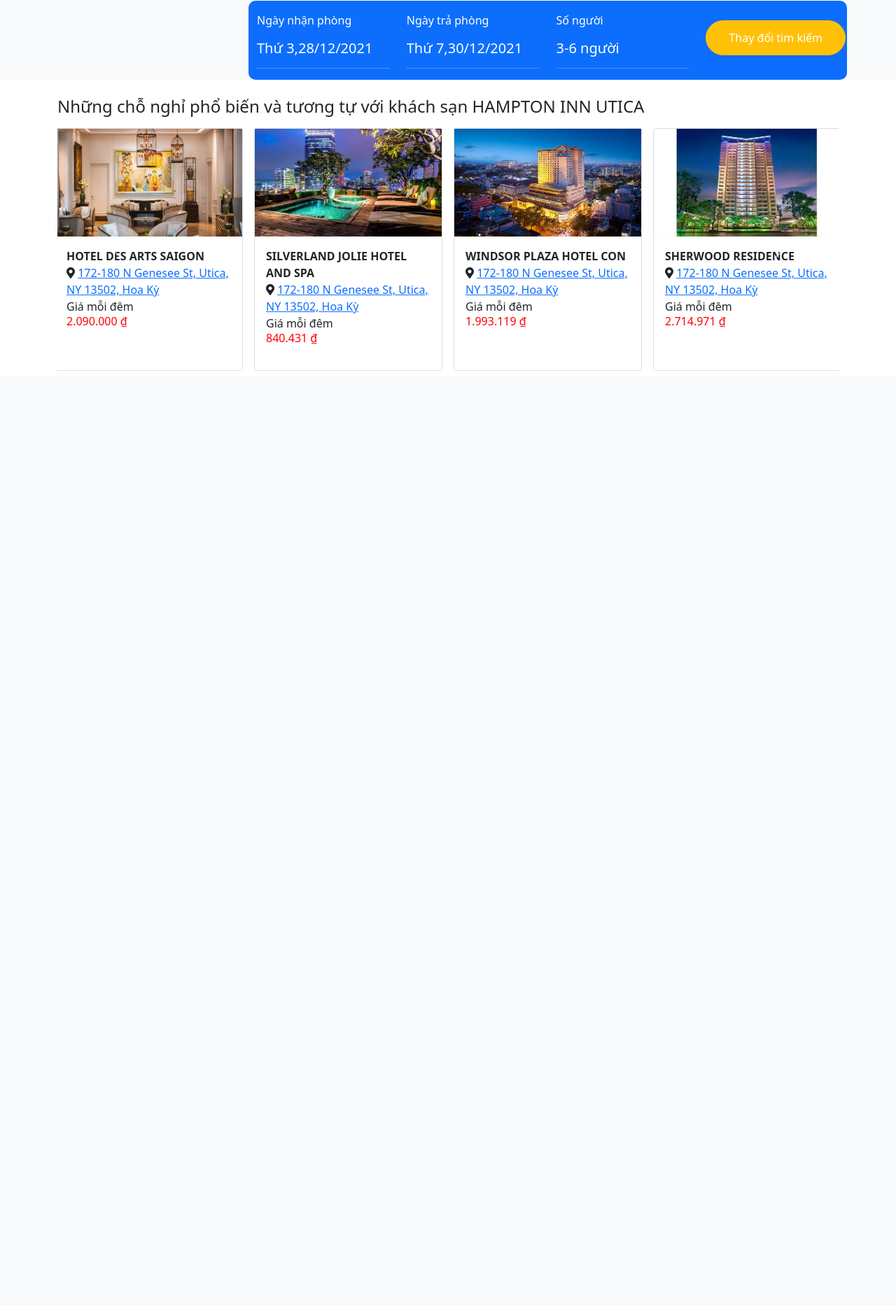
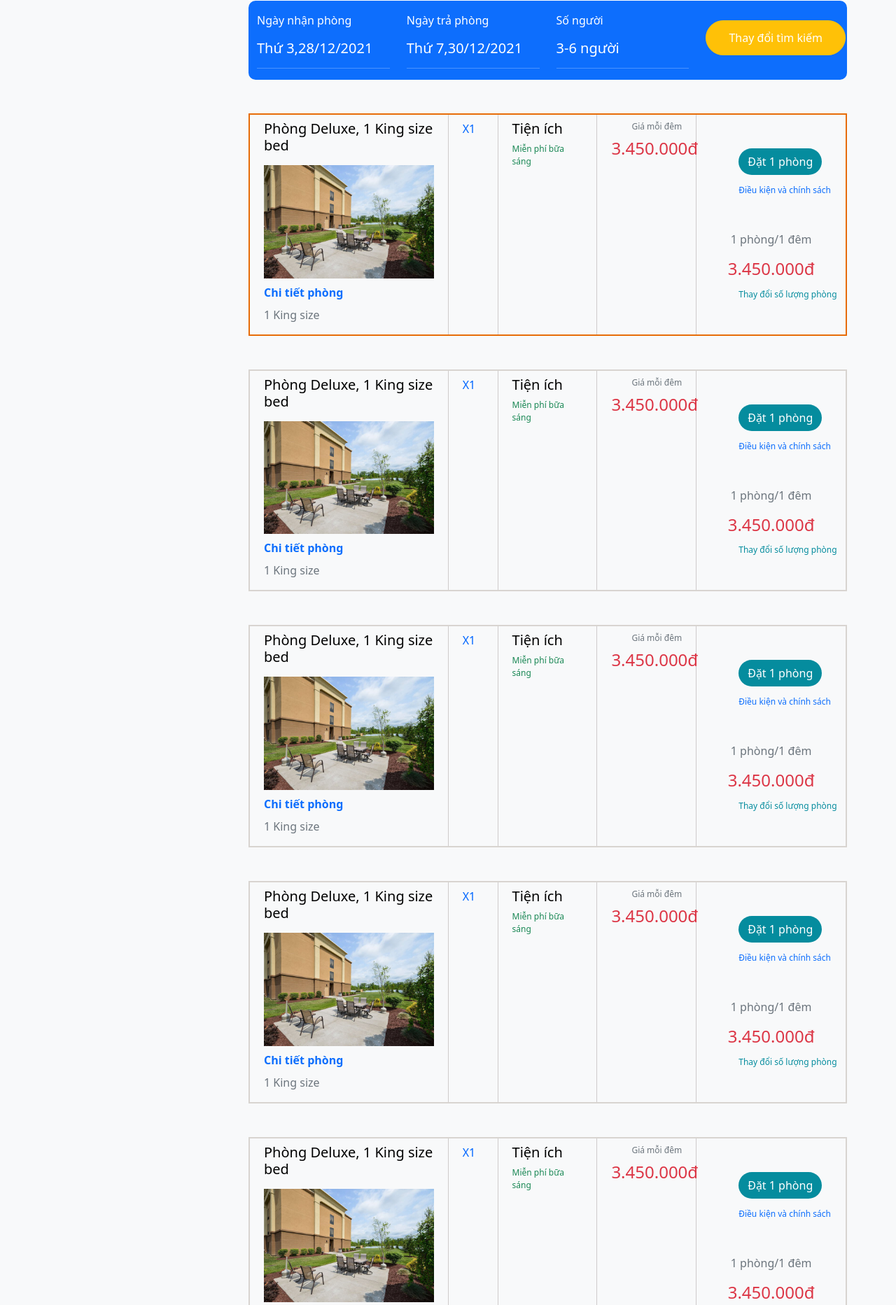
Before and after one commit to Dang-22/Hahalolo, a PHP site: page /hotel_detail.html in a window 1280 px wide. Shown: the part 957-2822 px from the top of the page at 70% size. Before the commit the page ends 1487 px from the top, so only its background shows below. Run offline with PHP 8.4, Linux system fonts and the light colour scheme; some libraries are stand-ins or nearby versions.

Commit message:
update khung đặt phòng

```diff
--- a/css/hotel_detail.css
+++ b/css/hotel_detail.css
@@ -89,3 +89,16 @@
 hr:not([size]) {
     height: 3px;
 }
+
+.anhphong {
+    border-right: solid 1px rgba(206, 202, 202, 0.973);
+}
+.khungdatphong {
+    border: solid 2px rgb(231, 108, 7);
+}
+.khungdatphong :hover {
+
+}
+.khungdatphongbenduoi {
+    border: solid 2px rgb(216, 212, 208);
+}
--- a/hotel_detail.html
+++ b/hotel_detail.html
@@ -191,6 +191,223 @@
                 <button class="btn btn-warning text-white btntimkiem">Thay đổi tìm kiếm</button>
               </div>
             </div>
+            <div class="row mt-5 khungdatphong">
+              <div class="col-md-4 anhphong">
+                <h5 class="text-black mt-2 ms-2">Phòng Deluxe, 1 King size bed</h5>
+                <img class="img-fluid  ps-2 pe-2 mb-2 mt-2" src="./img/hampton_inn.jpg" alt="">
+                <a href="" class="text-primary ms-2" style="text-decoration: none; font-weight: 700;">Chi tiết phòng</a>
+                <p class="text-secondary mt-2 ms-2"> 1 King size </p>
+              </div>
+              <div class="col-md-1 anhphong">
+                <p class="ps-2 pe-2 mb-2 mt-2">X1</p>
+              </div>
+              <div class="col-md-2 anhphong">
+                <h5 class="ps-2 pe-2 mb-2 mt-2 text-black">Tiện ích</h5>
+                <p class="ps-2 pe-2 mb-2 mt-2 text-success" style="font-size:12px">Miễn phí bữa sáng</p>
+
+              </div>
+              <div class="col-md-2 anhphong">
+                <p class="ps-2 pe-2 mb-2 mt-2 text-secondary text-end" style="font-size:12px">Giá mỗi đêm</p>
+                <h4 class="ps-2 pe-2 mb-2 mt-2 text-danger text-end">3.450.000đ</h4>
+              </div>
+              <div class="col-md-3 ">
+                <button class="btn text-white ms-5 mb-2 mt-5 "
+                  style="border-radius:25px ; background-color: rgb(5, 140, 158); ">Đặt 1 phòng</button>
+                <br>
+                <a href="" style="font-size : 12px;text-decoration: none;"
+                  class=" mb-2 mt-2 ms-5 ;color: rgb(5, 140, 158);   ">Điều kiện và chính sách</a>
+                <p class=" mb-2 mt-5 text-secondary text-center">1 phòng/1 đêm</p>
+                <h4 class=" mb-2 mt-3 text-center text-danger">3.450.000đ</h4>
+                <a class=" mb-2 mt-5 ms-5" href=""
+                  style="font-size: 12px ; text-decoration: none ;color: rgb(5, 140, 158);">Thay đổi số lượng phòng</a>
+              </div>
+            </div>
+            <div class="row mt-5 khungdatphongbenduoi">
+              <div class="col-md-4 anhphong">
+                <h5 class="text-black mt-2 ms-2">Phòng Deluxe, 1 King size bed</h5>
+                <img class="img-fluid  ps-2 pe-2 mb-2 mt-2" src="./img/hampton_inn.jpg" alt="">
+                <a href="" class="text-primary ms-2" style="text-decoration: none; font-weight: 700;">Chi tiết phòng</a>
+                <p class="text-secondary mt-2 ms-2"> 1 King size </p>
+              </div>
+              <div class="col-md-1 anhphong">
+                <p class="ps-2 pe-2 mb-2 mt-2">X1</p>
+              </div>
+              <div class="col-md-2 anhphong">
+                <h5 class="ps-2 pe-2 mb-2 mt-2 text-black">Tiện ích</h5>
+                <p class="ps-2 pe-2 mb-2 mt-2 text-success" style="font-size:12px">Miễn phí bữa sáng</p>
+
+              </div>
+              <div class="col-md-2 anhphong">
+                <p class="ps-2 pe-2 mb-2 mt-2 text-secondary text-end" style="font-size:12px">Giá mỗi đêm</p>
+                <h4 class="ps-2 pe-2 mb-2 mt-2 text-danger text-end">3.450.000đ</h4>
+              </div>
+              <div class="col-md-3 ">
+                <button class="btn text-white ms-5 mb-2 mt-5 "
+                  style="border-radius:25px ; background-color: rgb(5, 140, 158); ">Đặt 1 phòng</button>
+                <br>
+                <a href="" style="font-size : 12px;text-decoration: none;"
+                  class=" mb-2 mt-2 ms-5 ;color: rgb(5, 140, 158);   ">Điều kiện và chính sách</a>
+                <p class=" mb-2 mt-5 text-secondary text-center">1 phòng/1 đêm</p>
+                <h4 class=" mb-2 mt-3 text-center text-danger">3.450.000đ</h4>
+                <a class=" mb-2 mt-5 ms-5" href=""
+                  style="font-size: 12px ; text-decoration: none ;color: rgb(5, 140, 158);">Thay đổi số lượng phòng</a>
+              </div>
+            </div>
+            <div class="row mt-5 khungdatphongbenduoi">
+              <div class="col-md-4 anhphong">
+                <h5 class="text-black mt-2 ms-2">Phòng Deluxe, 1 King size bed</h5>
+                <img class="img-fluid  ps-2 pe-2 mb-2 mt-2" src="./img/hampton_inn.jpg" alt="">
+                <a href="" class="text-primary ms-2" style="text-decoration: none; font-weight: 700;">Chi tiết phòng</a>
+                <p class="text-secondary mt-2 ms-2"> 1 King size </p>
+              </div>
+              <div class="col-md-1 anhphong">
+                <p class="ps-2 pe-2 mb-2 mt-2">X1</p>
+              </div>
+              <div class="col-md-2 anhphong">
+                <h5 class="ps-2 pe-2 mb-2 mt-2 text-black">Tiện ích</h5>
+                <p class="ps-2 pe-2 mb-2 mt-2 text-success" style="font-size:12px">Miễn phí bữa sáng</p>
+
+              </div>
+              <div class="col-md-2 anhphong">
+                <p class="ps-2 pe-2 mb-2 mt-2 text-secondary text-end" style="font-size:12px">Giá mỗi đêm</p>
+                <h4 class="ps-2 pe-2 mb-2 mt-2 text-danger text-end">3.450.000đ</h4>
+              </div>
+              <div class="col-md-3 ">
+                <button class="btn text-white ms-5 mb-2 mt-5 "
+                  style="border-radius:25px ; background-color: rgb(5, 140, 158); ">Đặt 1 phòng</button>
+                <br>
+                <a href="" style="font-size : 12px;text-decoration: none;"
+                  class=" mb-2 mt-2 ms-5 ;color: rgb(5, 140, 158);   ">Điều kiện và chính sách</a>
+                <p class=" mb-2 mt-5 text-secondary text-center">1 phòng/1 đêm</p>
+                <h4 class=" mb-2 mt-3 text-center text-danger">3.450.000đ</h4>
+                <a class=" mb-2 mt-5 ms-5" href=""
+                  style="font-size: 12px ; text-decoration: none ;color: rgb(5, 140, 158);">Thay đổi số lượng phòng</a>
+              </div>
+            </div>
+            <div class="row mt-5 khungdatphongbenduoi">
+              <div class="col-md-4 anhphong">
+                <h5 class="text-black mt-2 ms-2">Phòng Deluxe, 1 King size bed</h5>
+                <img class="img-fluid  ps-2 pe-2 mb-2 mt-2" src="./img/hampton_inn.jpg" alt="">
+                <a href="" class="text-primary ms-2" style="text-decoration: none; font-weight: 700;">Chi tiết phòng</a>
+                <p class="text-secondary mt-2 ms-2"> 1 King size </p>
+              </div>
+              <div class="col-md-1 anhphong">
+                <p class="ps-2 pe-2 mb-2 mt-2">X1</p>
+              </div>
+              <div class="col-md-2 anhphong">
+                <h5 class="ps-2 pe-2 mb-2 mt-2 text-black">Tiện ích</h5>
+                <p class="ps-2 pe-2 mb-2 mt-2 text-success" style="font-size:12px">Miễn phí bữa sáng</p>
+
+              </div>
+              <div class="col-md-2 anhphong">
+                <p class="ps-2 pe-2 mb-2 mt-2 text-secondary text-end" style="font-size:12px">Giá mỗi đêm</p>
+                <h4 class="ps-2 pe-2 mb-2 mt-2 text-danger text-end">3.450.000đ</h4>
+              </div>
+              <div class="col-md-3 ">
+                <button class="btn text-white ms-5 mb-2 mt-5 "
+                  style="border-radius:25px ; background-color: rgb(5, 140, 158); ">Đặt 1 phòng</button>
+                <br>
+                <a href="" style="font-size : 12px;text-decoration: none;"
+                  class=" mb-2 mt-2 ms-5 ;color: rgb(5, 140, 158);   ">Điều kiện và chính sách</a>
+                <p class=" mb-2 mt-5 text-secondary text-center">1 phòng/1 đêm</p>
+                <h4 class=" mb-2 mt-3 text-center text-danger">3.450.000đ</h4>
+                <a class=" mb-2 mt-5 ms-5" href=""
+                  style="font-size: 12px ; text-decoration: none ;color: rgb(5, 140, 158);">Thay đổi số lượng phòng</a>
+              </div>
+            </div>
+            <div class="row mt-5 khungdatphongbenduoi">
+              <div class="col-md-4 anhphong">
+                <h5 class="text-black mt-2 ms-2">Phòng Deluxe, 1 King size bed</h5>
+                <img class="img-fluid  ps-2 pe-2 mb-2 mt-2" src="./img/hampton_inn.jpg" alt="">
+                <a href="" class="text-primary ms-2" style="text-decoration: none; font-weight: 700;">Chi tiết phòng</a>
+                <p class="text-secondary mt-2 ms-2"> 1 King size </p>
+              </div>
+              <div class="col-md-1 anhphong">
+                <p class="ps-2 pe-2 mb-2 mt-2">X1</p>
+              </div>
+              <div class="col-md-2 anhphong">
+                <h5 class="ps-2 pe-2 mb-2 mt-2 text-black">Tiện ích</h5>
+                <p class="ps-2 pe-2 mb-2 mt-2 text-success" style="font-size:12px">Miễn phí bữa sáng</p>
+
+              </div>
+              <div class="col-md-2 anhphong">
+                <p class="ps-2 pe-2 mb-2 mt-2 text-secondary text-end" style="font-size:12px">Giá mỗi đêm</p>
+                <h4 class="ps-2 pe-2 mb-2 mt-2 text-danger text-end">3.450.000đ</h4>
+              </div>
+              <div class="col-md-3 ">
+                <button class="btn text-white ms-5 mb-2 mt-5 "
+                  style="border-radius:25px ; background-color: rgb(5, 140, 158); ">Đặt 1 phòng</button>
+                <br>
+                <a href="" style="font-size : 12px;text-decoration: none;"
+                  class=" mb-2 mt-2 ms-5 ;color: rgb(5, 140, 158);   ">Điều kiện và chính sách</a>
+                <p class=" mb-2 mt-5 text-secondary text-center">1 phòng/1 đêm</p>
+                <h4 class=" mb-2 mt-3 text-center text-danger">3.450.000đ</h4>
+                <a class=" mb-2 mt-5 ms-5" href=""
+                  style="font-size: 12px ; text-decoration: none ;color: rgb(5, 140, 158);">Thay đổi số lượng phòng</a>
+              </div>
+            </div>
+            <div class="row mt-5 khungdatphongbenduoi">
+              <div class="col-md-4 anhphong">
+                <h5 class="text-black mt-2 ms-2">Phòng Deluxe, 1 King size bed</h5>
+                <img class="img-fluid  ps-2 pe-2 mb-2 mt-2" src="./img/hampton_inn.jpg" alt="">
+                <a href="" class="text-primary ms-2" style="text-decoration: none; font-weight: 700;">Chi tiết phòng</a>
+                <p class="text-secondary mt-2 ms-2"> 1 King size </p>
+              </div>
+              <div class="col-md-1 anhphong">
+                <p class="ps-2 pe-2 mb-2 mt-2">X1</p>
+              </div>
+              <div class="col-md-2 anhphong">
+                <h5 class="ps-2 pe-2 mb-2 mt-2 text-black">Tiện ích</h5>
+                <p class="ps-2 pe-2 mb-2 mt-2 text-success" style="font-size:12px">Miễn phí bữa sáng</p>
+
+              </div>
+              <div class="col-md-2 anhphong">
+                <p class="ps-2 pe-2 mb-2 mt-2 text-secondary text-end" style="font-size:12px">Giá mỗi đêm</p>
+                <h4 class="ps-2 pe-2 mb-2 mt-2 text-danger text-end">3.450.000đ</h4>
+              </div>
+              <div class="col-md-3 ">
+                <button class="btn text-white ms-5 mb-2 mt-5 "
+                  style="border-radius:25px ; background-color: rgb(5, 140, 158); ">Đặt 1 phòng</button>
+                <br>
+                <a href="" style="font-size : 12px;text-decoration: none;"
+                  class=" mb-2 mt-2 ms-5 ;color: rgb(5, 140, 158);   ">Điều kiện và chính sách</a>
+                <p class=" mb-2 mt-5 text-secondary text-center">1 phòng/1 đêm</p>
+                <h4 class=" mb-2 mt-3 text-center text-danger">3.450.000đ</h4>
+                <a class=" mb-2 mt-5 ms-5" href=""
+                  style="font-size: 12px ; text-decoration: none ;color: rgb(5, 140, 158);">Thay đổi số lượng phòng</a>
+              </div>
+            </div>
+            <div class="row mt-5 khungdatphongbenduoi">
+              <div class="col-md-4 anhphong">
+                <h5 class="text-black mt-2 ms-2">Phòng Deluxe, 1 King size bed</h5>
+                <img class="img-fluid  ps-2 pe-2 mb-2 mt-2" src="./img/hampton_inn.jpg" alt="">
+                <a href="" class="text-primary ms-2" style="text-decoration: none; font-weight: 700;">Chi tiết phòng</a>
+                <p class="text-secondary mt-2 ms-2"> 1 King size </p>
+              </div>
+              <div class="col-md-1 anhphong">
+                <p class="ps-2 pe-2 mb-2 mt-2">X1</p>
+              </div>
+              <div class="col-md-2 anhphong">
+                <h5 class="ps-2 pe-2 mb-2 mt-2 text-black">Tiện ích</h5>
+                <p class="ps-2 pe-2 mb-2 mt-2 text-success" style="font-size:12px">Miễn phí bữa sáng</p>
+
+              </div>
+              <div class="col-md-2 anhphong">
+                <p class="ps-2 pe-2 mb-2 mt-2 text-secondary text-end" style="font-size:12px">Giá mỗi đêm</p>
+                <h4 class="ps-2 pe-2 mb-2 mt-2 text-danger text-end">3.450.000đ</h4>
+              </div>
+              <div class="col-md-3 ">
+                <button class="btn text-white ms-5 mb-2 mt-5 "
+                  style="border-radius:25px ; background-color: rgb(5, 140, 158); ">Đặt 1 phòng</button>
+                <br>
+                <a href="" style="font-size : 12px;text-decoration: none;"
+                  class=" mb-2 mt-2 ms-5 ;color: rgb(5, 140, 158);   ">Điều kiện và chính sách</a>
+                <p class=" mb-2 mt-5 text-secondary text-center">1 phòng/1 đêm</p>
+                <h4 class=" mb-2 mt-3 text-center text-danger">3.450.000đ</h4>
+                <a class=" mb-2 mt-5 ms-5" href=""
+                  style="font-size: 12px ; text-decoration: none ;color: rgb(5, 140, 158);">Thay đổi số lượng phòng</a>
+              </div>
+            </div>
 
 
 
```
